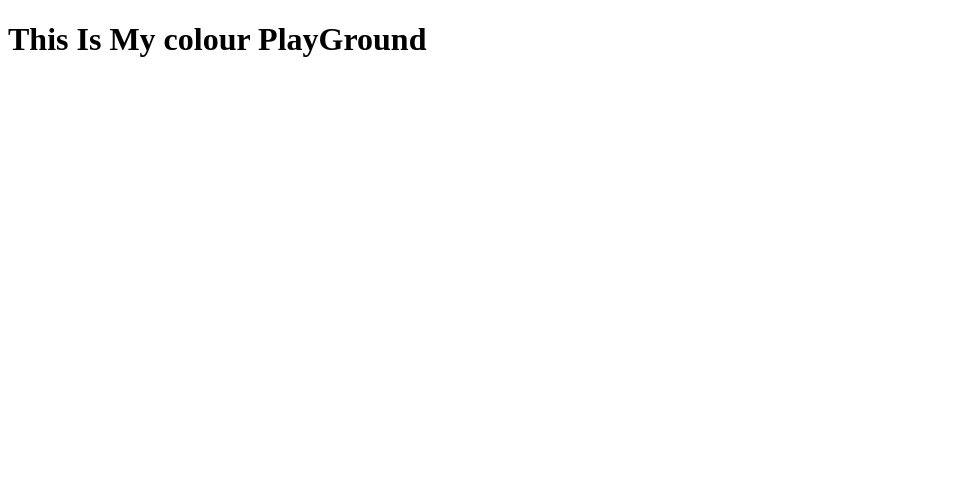
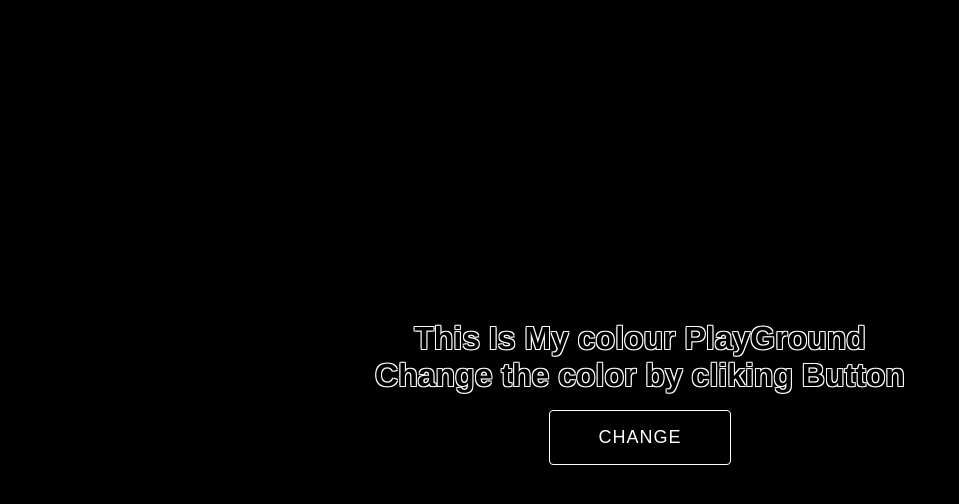
Before and after one commit to Ahammedsa/My-colour, a plain HTML site: page Project-1/index.html in a window 1280 px wide. Shown: the whole page, without its empty margins (0-959 px from the left). Drawn offline with Linux system fonts and the light colour scheme.

Commit message:
First project change color by click rgb()

```diff
--- a/index.html
+++ b/Project-1/index.html
@@ -5,12 +5,18 @@
     <meta http-equiv="X-UA-Compatible" content="IE=edge">
     <meta name="viewport" content="width=device-width, initial-scale=1.0">
     <title>My Colour</title>
+    <link rel="stylesheet" href="style.css">
 </head>
-<body>
-    <main class="container">
+<body id="root">
+    <div class="container" >
         <h1>
             This Is My colour PlayGround
         </h1>
-    </main>
+        <h1>Change the color by cliking Button</h1>
+        <button id="button">Change</button>
+    </div>
+
+
+    <script src="js/script.js"></script>
 </body>
 </html>
--- /dev/null
+++ b/Project-1/js/script.js
@@ -0,0 +1,20 @@
+
+
+window.onload = () =>{
+    main()
+}
+ function main( ){
+    const root = document.getElementById("root");
+    const btn = document.getElementById("button");
+    btn.addEventListener("click", function(){
+        const bgcolor = generateRgbColour()
+        root.style.backgroundColor = bgcolor ;
+    })
+ }
+
+function generateRgbColour(){
+    const red = Math.floor(Math.random() * 255);
+    const black =  Math.floor(Math.random() * 255);
+    const blue =  Math.floor(Math.random() * 255);
+    return `rgb( ${red} , ${black} , ${blue})`
+}
--- /dev/null
+++ b/Project-1/style.css
@@ -0,0 +1,50 @@
+*,
+*::before,
+*::after {
+	margin: 0;
+	padding: 0;
+	box-sizing: border-box;
+}
+
+body {
+	font-family: 'Franklin Gothic Medium', 'Arial Narrow', Arial, sans-serif;
+	font-size: 16px;
+	background-color: #000;
+	width: 100vw;
+	height: 100vh;
+}
+
+.container {
+	width: 100%;
+	height: 100%;
+	display: flex;
+	flex-direction: column;
+	justify-content: center;
+	align-items: center;
+}
+
+button {
+	padding: 1rem 3rem;
+	margin: 1rem 0;
+	outline: none;
+	background-color: #000;
+	color: #fff;
+	border: 1px solid #fff;
+	border-radius: 0.25rem;
+	font-size: 18px;
+	text-transform: uppercase;
+	letter-spacing: 1px;
+	cursor: pointer;
+}
+
+button:hover {
+	background-color: #fff;
+	color: #000;
+	border: 1px solid #000;
+}
+
+h1 {
+	text-shadow: -1px -1px 0 #fff, 1px -1px 0 #fff, -1px 1px 0 #fff,
+		1px 1px 0 #fff;
+	text-align: center;
+}
```
Also changed, not shown: js/script.js (deleted).
